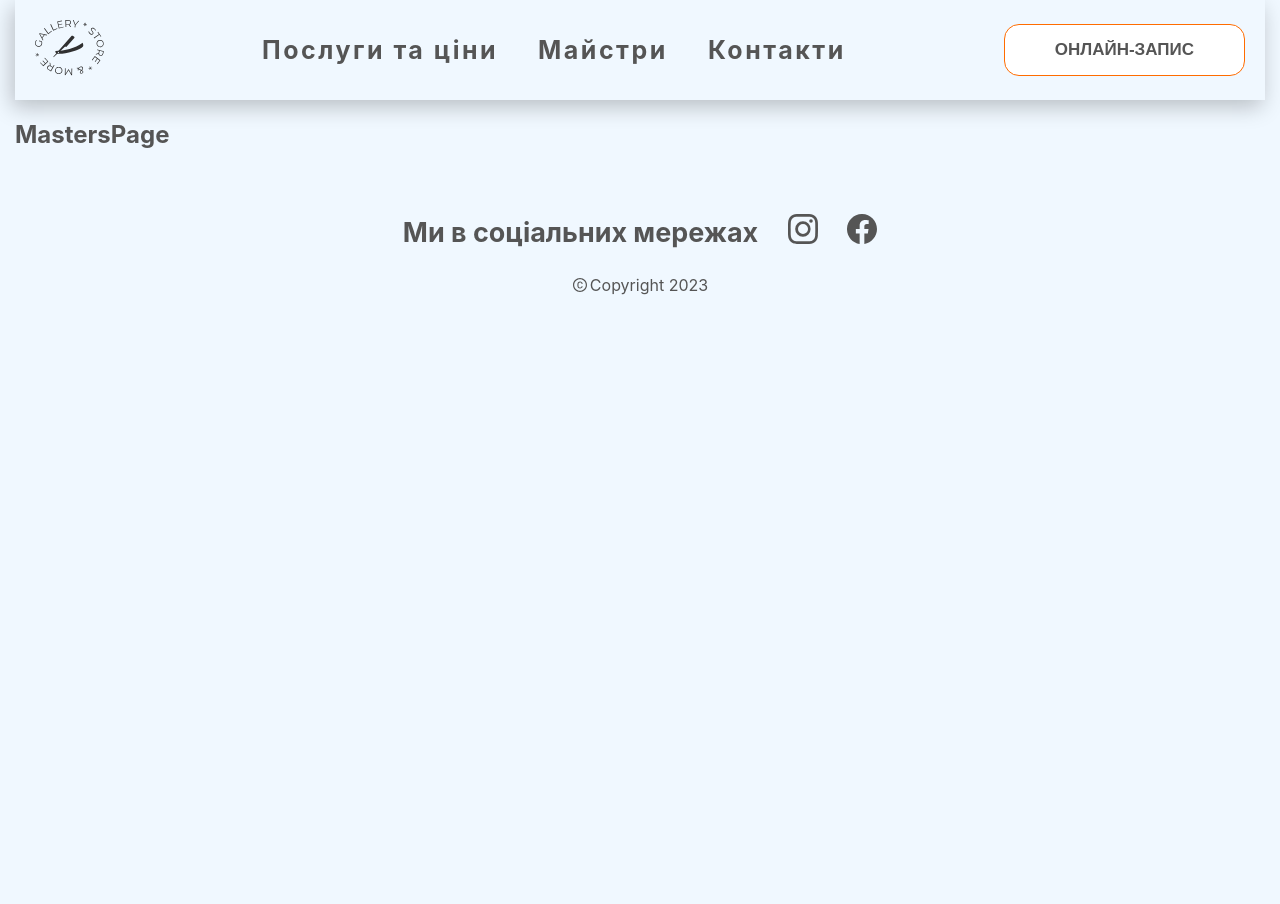
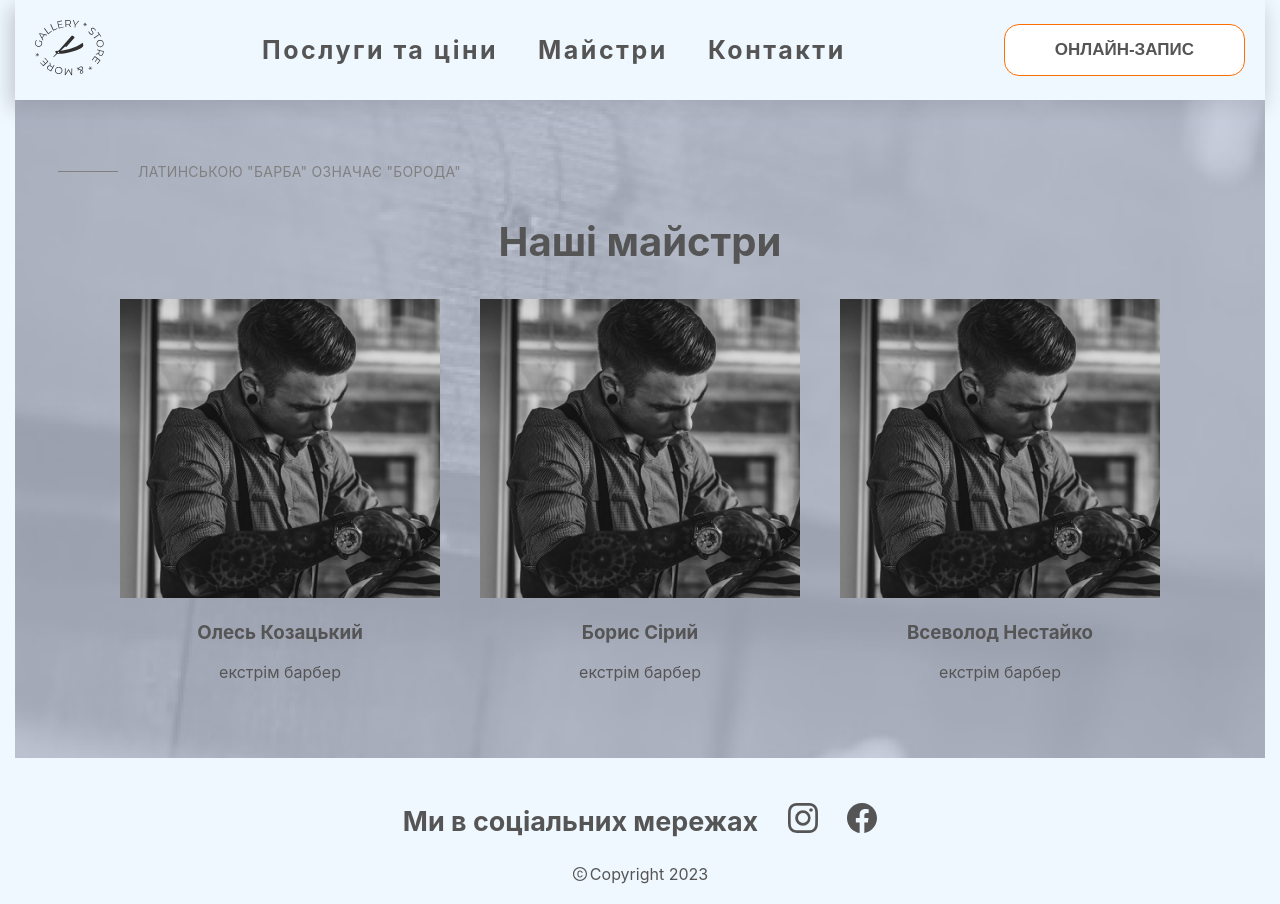
Before and after one commit to OllBond/barbershop, a React (Create React App) app: page /masters in a window 1280 px wide. Before the commit the page ends 800 px from the top, so only its background shows below. Built offline with nearby package versions, Linux system fonts and the light colour scheme.

Commit message:
add masterList

```diff
--- a/src/index.css
+++ b/src/index.css
@@ -6,6 +6,7 @@
   --accent-color: #ff6c00;
   --hero-text-color: gray;
   --background-color: aliceblue;
+  --background-color-masters: rgba(157, 164, 190, 0.6);
 }
 
 body {
--- a/src/modules/MastersList/MastersList.jsx
+++ b/src/modules/MastersList/MastersList.jsx
@@ -1,8 +1,39 @@
+import css from "./masters-list.module.css";
+import image from "../../image/master-2x.jpg";
+
 const MastersList = () => {
   return (
-    <div>
-      <h2>MastersPage</h2>
-    </div>
+    <main>
+      <section className={css.sectionMasters}>
+        <div className={css.mastersWrapper}>
+          <p className={css.text}>ЛАТИНСЬКОЮ "БАРБА" ОЗНАЧАЄ "БОРОДА"</p>
+          <h2 className={css.title}>Наші майстри</h2>
+          <ul className={css.listMasters}>
+            <li>
+              <img src={image} alt="Oles Kozackiy" width="320" />
+              <div className={css.descriptionWrap}>
+                <h3>Олесь Козацький</h3>
+                <p>екстрім барбер</p>
+              </div>
+            </li>
+            <li>
+              <img src={image} alt="Boris Siriy" width="320" />
+              <div className={css.descriptionWrap}>
+                <h3>Борис Сірий</h3>
+                <p>екстрім барбер</p>
+              </div>
+            </li>
+            <li>
+              <img src={image} alt="Vsevolod Nestayko" width="320" />
+              <div className={css.descriptionWrap}>
+                <h3>Всеволод Нестайко</h3>
+                <p>екстрім барбер</p>
+              </div>
+            </li>
+          </ul>
+        </div>
+      </section>
+    </main>
   );
 };
 export default MastersList;
--- a/src/modules/MastersList/masters-list.module.css
+++ b/src/modules/MastersList/masters-list.module.css
@@ -0,0 +1,35 @@
+.sectionMasters {
+  padding: 60px 43px;
+  background-image: url("../../image/bgimgprice-2x.png");
+  background-color: var(--background-color-masters);
+}
+.text {
+  display: flex;
+  align-items: center;
+  color: var(--hero-text-color);
+  font-size: 14px;
+  line-height: 1.67;
+  letter-spacing: 0.02em;
+}
+.text::before {
+  display: inline-block;
+  content: "";
+  width: 60px;
+  height: 1px;
+  margin-right: 20px;
+  background-color: var(--hero-text-color);
+}
+.title {
+  display: flex;
+  justify-content: center;
+  font-size: 40px;
+}
+.listMasters {
+  display: flex;
+  justify-content: center;
+  align-items: center;
+  gap: 40px;
+}
+.descriptionWrap {
+  text-align: center;
+}
--- a/src/modules/PriceList/price-list.module.css
+++ b/src/modules/PriceList/price-list.module.css
@@ -5,6 +5,10 @@
   background-repeat: no-repeat;
   background-size: cover;
   background-position: center;
+}
+.mastersWrapper {
+  display: flex;
+  justify-content: center;
 }
 .text {
   display: flex;
```
